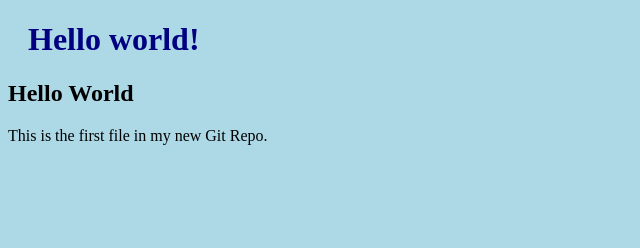
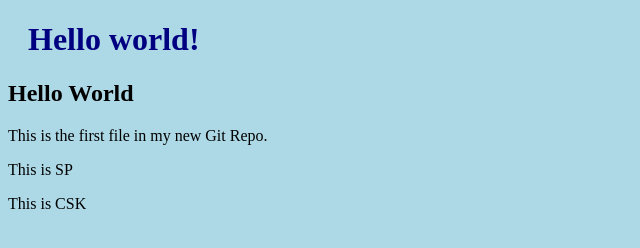
Before and after one commit to ShriramPrakash/hello-world, a plain HTML site: page index.html in a window 1280 px wide. Shown: the whole page, without its empty margins (0-640 px from the left). Drawn offline with Linux system fonts and the light colour scheme.

Commit message:
Added two lines in index.html

```diff
--- a/index.html
+++ b/index.html
@@ -9,6 +9,8 @@
 <h1>Hello world!</h1>
 <h2>Hello World</h2>
 <p>This is the first file in my new Git Repo.</p>
+<p>This is SP</p>
+<p>This is CSK</p>
 
 </body>
 </html>
```
